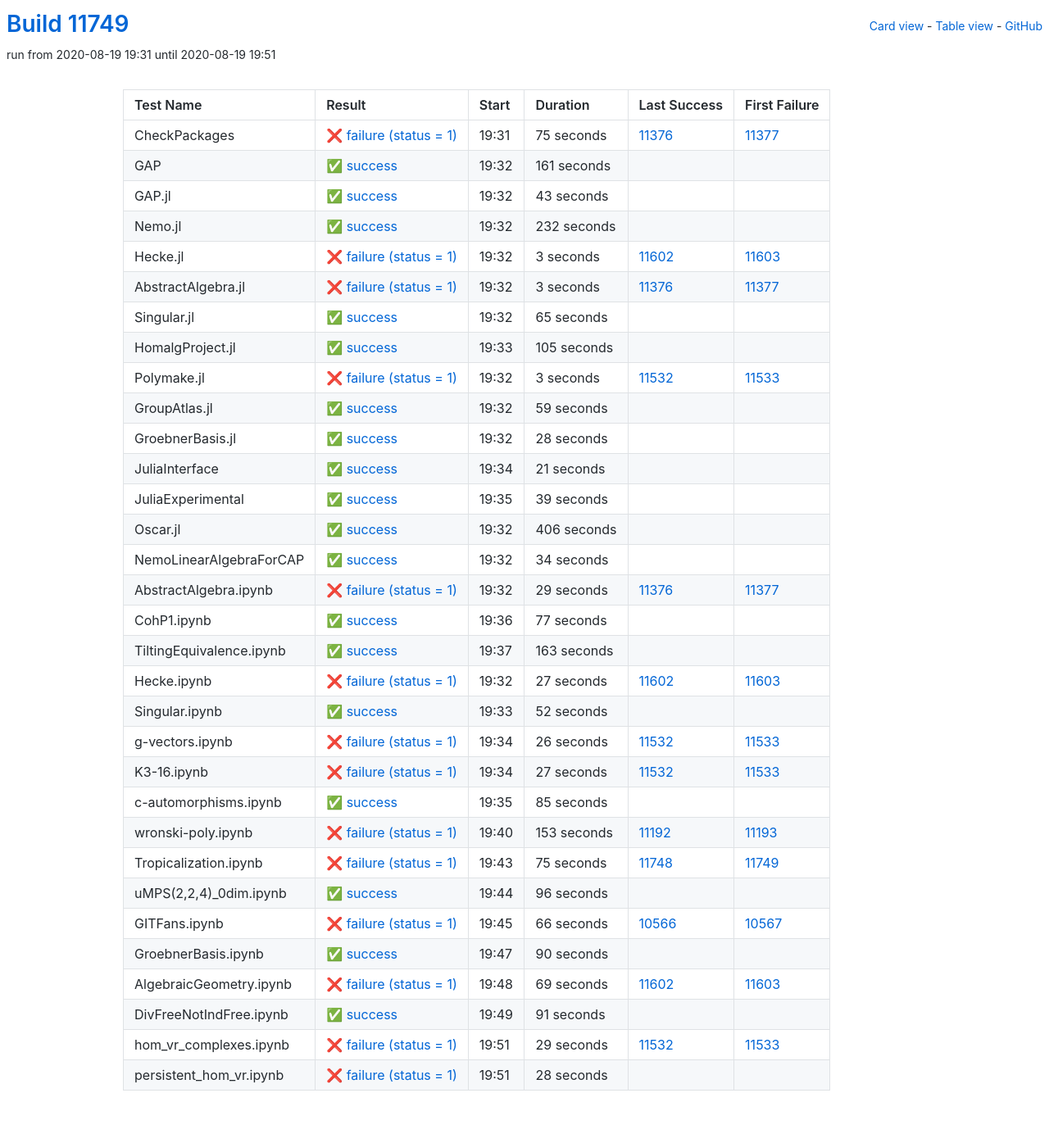
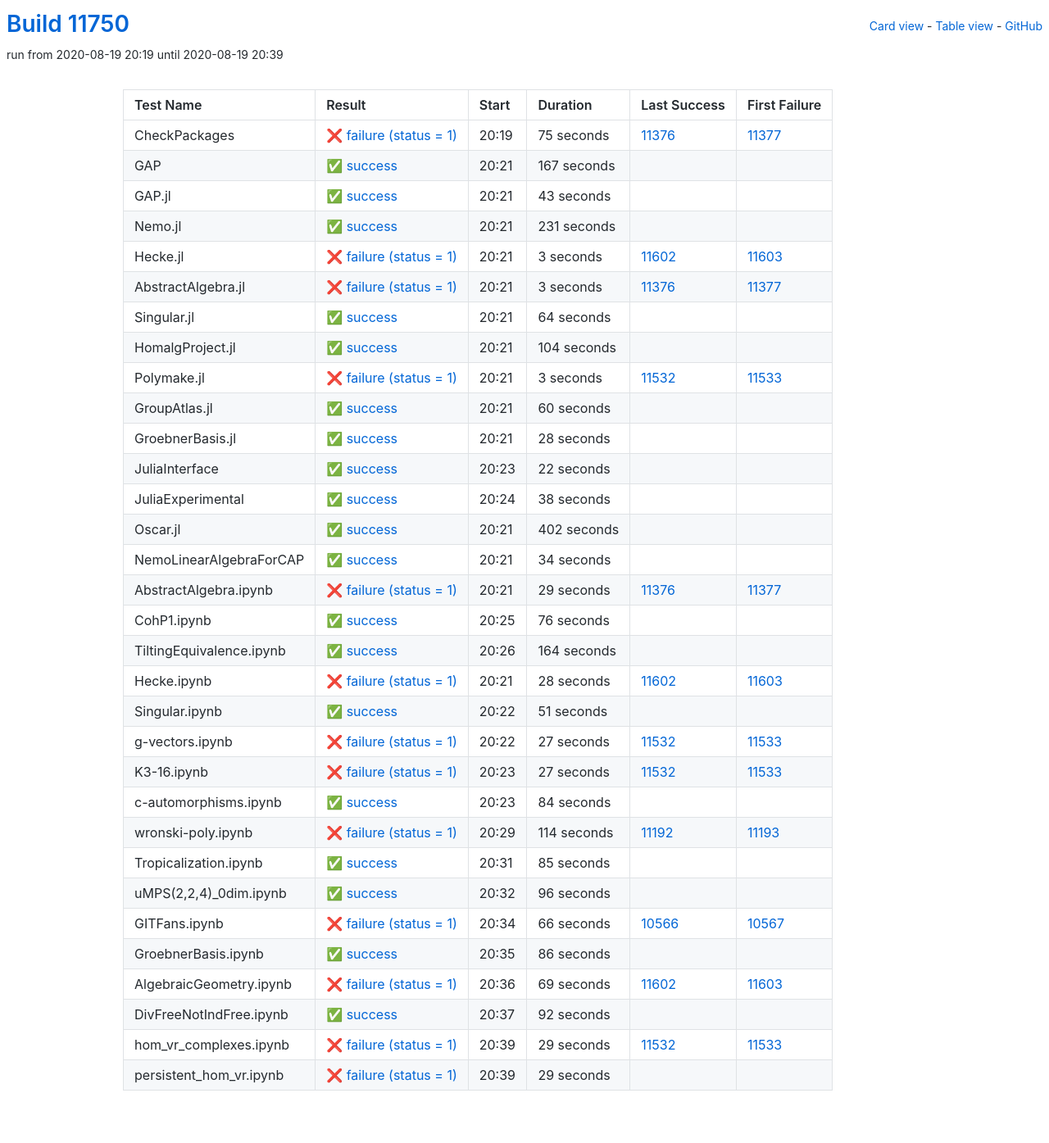
Before and after one commit to oscar-system/oscar-ci-status, a Jekyll site: the page built from table.html, in a window 1280 px wide. Shown: the whole page at 82% size. Built offline with Jekyll 4.4.1, drawn with Linux system fonts in a browser that asks for light colours.

Commit message:
Build #11750

```diff
--- a/_data/ci.yml
+++ b/_data/ci.yml
@@ -1,6 +1,6 @@
 ---
-build: 11749
-build_url: https://oscarci.mathematik.uni-kl.de/job/oscar/11749/
+build: 11750
+build_url: https://oscarci.mathematik.uni-kl.de/job/oscar/11750/
 job: oscar
 organization: oscar-system
 repo: oscar-ci-status
@@ -8,8 +8,8 @@
 tests:
 - name: CheckPackages
   id: checkpackages
-  log: https://oscarci.mathematik.uni-kl.de/job/oscar/11749/artifact/logs/build-11749/CheckPackages.log
-  start: 2020-08-19 19:31
+  log: https://oscarci.mathematik.uni-kl.de/job/oscar/11750/artifact/logs/build-11750/CheckPackages.log
+  start: 2020-08-19 20:19
   success: false
   exitcode: 1
   status: failure
@@ -20,20 +20,20 @@
   first_failure_url: https://oscarci.mathematik.uni-kl.de/job/oscar/11377/
 - name: GAP
   id: gap
-  log: https://oscarci.mathematik.uni-kl.de/job/oscar/11749/artifact/logs/build-11749/GAP.log
-  start: 2020-08-19 19:32
+  log: https://oscarci.mathematik.uni-kl.de/job/oscar/11750/artifact/logs/build-11750/GAP.log
+  start: 2020-08-19 20:21
   success: true
   exitcode: 0
   status: success
-  duration: 161
+  duration: 167
   last_success: false
   last_success_url:
   first_failure: false
   first_failure_url:
 - name: GAP.jl
   id: gap-jl
-  log: https://oscarci.mathematik.uni-kl.de/job/oscar/11749/artifact/logs/build-11749/GAP.jl.log
-  start: 2020-08-19 19:32
+  log: https://oscarci.mathematik.uni-kl.de/job/oscar/11750/artifact/logs/build-11750/GAP.jl.log
+  start: 2020-08-19 20:21
   success: true
   exitcode: 0
   status: success
@@ -44,20 +44,20 @@
   first_failure_url:
 - name: Nemo.jl
   id: nemo-jl
-  log: https://oscarci.mathematik.uni-kl.de/job/oscar/11749/artifact/logs/build-11749/Nemo.jl.log
-  start: 2020-08-19 19:32
+  log: https://oscarci.mathematik.uni-kl.de/job/oscar/11750/artifact/logs/build-11750/Nemo.jl.log
+  start: 2020-08-19 20:21
   success: true
   exitcode: 0
   status: success
-  duration: 232
+  duration: 231
   last_success: false
   last_success_url:
   first_failure: false
   first_failure_url:
 - name: Hecke.jl
   id: hecke-jl
-  log: https://oscarci.mathematik.uni-kl.de/job/oscar/11749/artifact/logs/build-11749/Hecke.jl.log
-  start: 2020-08-19 19:32
+  log: https://oscarci.mathematik.uni-kl.de/job/oscar/11750/artifact/logs/build-11750/Hecke.jl.log
+  start: 2020-08-19 20:21
   success: false
   exitcode: 1
   status: failure
@@ -68,8 +68,8 @@
   first_failure_url: https://oscarci.mathematik.uni-kl.de/job/oscar/11603/
 - name: AbstractAlgebra.jl
   id: abstractalgebra-jl
-  log: https://oscarci.mathematik.uni-kl.de/job/oscar/11749/artifact/logs/build-11749/AbstractAlgebra.jl.log
-  start: 2020-08-19 19:32
+  log: https://oscarci.mathematik.uni-kl.de/job/oscar/11750/artifact/logs/build-11750/AbstractAlgebra.jl.log
+  start: 2020-08-19 20:21
   success: false
   exitcode: 1
   status: failure
@@ -80,32 +80,32 @@
   first_failure_url: https://oscarci.mathematik.uni-kl.de/job/oscar/11377/
 - name: Singular.jl
   id: singular-jl
-  log: https://oscarci.mathematik.uni-kl.de/job/oscar/11749/artifact/logs/build-11749/Singular.jl.log
-  start: 2020-08-19 19:32
+  log: https://oscarci.mathematik.uni-kl.de/job/oscar/11750/artifact/logs/build-11750/Singular.jl.log
+  start: 2020-08-19 20:21
   success: true
   exitcode: 0
   status: success
-  duration: 65
+  duration: 64
   last_success: false
   last_success_url:
   first_failure: false
   first_failure_url:
 - name: HomalgProject.jl
   id: homalgproject-jl
-  log: https://oscarci.mathematik.uni-kl.de/job/oscar/11749/artifact/logs/build-11749/HomalgProject.jl.log
-  start: 2020-08-19 19:33
+  log: https://oscarci.mathematik.uni-kl.de/job/oscar/11750/artifact/logs/build-11750/HomalgProject.jl.log
+  start: 2020-08-19 20:21
   success: true
   exitcode: 0
   status: success
-  duration: 105
+  duration: 104
   last_success: false
   last_success_url:
   first_failure: false
   first_failure_url:
 - name: Polymake.jl
   id: polymake-jl
-  log: https://oscarci.mathematik.uni-kl.de/job/oscar/11749/artifact/logs/build-11749/Polymake.jl.log
-  start: 2020-08-19 19:32
+  log: https://oscarci.mathematik.uni-kl.de/job/oscar/11750/artifact/logs/build-11750/Polymake.jl.log
+  start: 2020-08-19 20:21
   success: false
   exitcode: 1
   status: failure
@@ -116,20 +116,20 @@
   first_failure_url: https://oscarci.mathematik.uni-kl.de/job/oscar/11533/
 - name: GroupAtlas.jl
   id: groupatlas-jl
-  log: https://oscarci.mathematik.uni-kl.de/job/oscar/11749/artifact/logs/build-11749/GroupAtlas.jl.log
-  start: 2020-08-19 19:32
+  log: https://oscarci.mathematik.uni-kl.de/job/oscar/11750/artifact/logs/build-11750/GroupAtlas.jl.log
+  start: 2020-08-19 20:21
   success: true
   exitcode: 0
   status: success
-  duration: 59
+  duration: 60
   last_success: false
   last_success_url:
   first_failure: false
   first_failure_url:
 - name: GroebnerBasis.jl
   id: groebnerbasis-jl
-  log: https://oscarci.mathematik.uni-kl.de/job/oscar/11749/artifact/logs/build-11749/GroebnerBasis.jl.log
-  start: 2020-08-19 19:32
+  log: https://oscarci.mathematik.uni-kl.de/job/oscar/11750/artifact/logs/build-11750/GroebnerBasis.jl.log
+  start: 2020-08-19 20:21
   success: true
   exitcode: 0
   status: success
@@ -140,44 +140,44 @@
   first_failure_url:
 - name: JuliaInterface
   id: juliainterface
-  log: https://oscarci.mathematik.uni-kl.de/job/oscar/11749/artifact/logs/build-11749/JuliaInterface.log
-  start: 2020-08-19 19:34
+  log: https://oscarci.mathematik.uni-kl.de/job/oscar/11750/artifact/logs/build-11750/JuliaInterface.log
+  start: 2020-08-19 20:23
   success: true
   exitcode: 0
   status: success
-  duration: 21
+  duration: 22
   last_success: false
   last_success_url:
   first_failure: false
   first_failure_url:
 - name: JuliaExperimental
   id: juliaexperimental
-  log: https://oscarci.mathematik.uni-kl.de/job/oscar/11749/artifact/logs/build-11749/JuliaExperimental.log
-  start: 2020-08-19 19:35
+  log: https://oscarci.mathematik.uni-kl.de/job/oscar/11750/artifact/logs/build-11750/JuliaExperimental.log
+  start: 2020-08-19 20:24
   success: true
   exitcode: 0
   status: success
-  duration: 39
+  duration: 38
   last_success: false
   last_success_url:
   first_failure: false
   first_failure_url:
 - name: Oscar.jl
   id: oscar-jl
-  log: https://oscarci.mathematik.uni-kl.de/job/oscar/11749/artifact/logs/build-11749/Oscar.jl.log
-  start: 2020-08-19 19:32
+  log: https://oscarci.mathematik.uni-kl.de/job/oscar/11750/artifact/logs/build-11750/Oscar.jl.log
+  start: 2020-08-19 20:21
   success: true
   exitcode: 0
   status: success
-  duration: 406
+  duration: 402
   last_success: false
   last_success_url:
   first_failure: false
   first_failure_url:
 - name: NemoLinearAlgebraForCAP
   id: nemolinearalgebraforcap
-  log: https://oscarci.mathematik.uni-kl.de/job/oscar/11749/artifact/logs/build-11749/NemoLinearAlgebraForCAP.log
-  start: 2020-08-19 19:32
+  log: https://oscarci.mathematik.uni-kl.de/job/oscar/11750/artifact/logs/build-11750/NemoLinearAlgebraForCAP.log
+  start: 2020-08-19 20:21
   success: true
   exitcode: 0
   status: success
@@ -188,8 +188,8 @@
   first_failure_url:
 - name: AbstractAlgebra.ipynb
   id: abstractalgebra-ipynb
-  log: https://oscarci.mathematik.uni-kl.de/job/oscar/11749/artifact/logs/build-11749/AbstractAlgebra.ipynb.log
-  start: 2020-08-19 19:32
+  log: https://oscarci.mathematik.uni-kl.de/job/oscar/11750/artifact/logs/build-11750/AbstractAlgebra.ipynb.log
+  start: 2020-08-19 20:21
   success: false
   exitcode: 1
   status: failure
@@ -200,68 +200,68 @@
   first_failure_url: https://oscarci.mathematik.uni-kl.de/job/oscar/11377/
 - name: CohP1.ipynb
   id: cohp1-ipynb
-  log: https://oscarci.mathematik.uni-kl.de/job/oscar/11749/artifact/logs/build-11749/CohP1.ipynb.log
-  start: 2020-08-19 19:36
+  log: https://oscarci.mathematik.uni-kl.de/job/oscar/11750/artifact/logs/build-11750/CohP1.ipynb.log
+  start: 2020-08-19 20:25
   success: true
   exitcode: 0
   status: success
-  duration: 77
+  duration: 76
   last_success: false
   last_success_url:
   first_failure: false
   first_failure_url:
 - name: TiltingEquivalence.ipynb
   id: tiltingequivalence-ipynb
-  log: https://oscarci.mathematik.uni-kl.de/job/oscar/11749/artifact/logs/build-11749/TiltingEquivalence.ipynb.log
-  start: 2020-08-19 19:37
+  log: https://oscarci.mathematik.uni-kl.de/job/oscar/11750/artifact/logs/build-11750/TiltingEquivalence.ipynb.log
+  start: 2020-08-19 20:26
   success: true
   exitcode: 0
   status: success
-  duration: 163
+  duration: 164
   last_success: false
   last_success_url:
   first_failure: false
   first_failure_url:
 - name: Hecke.ipynb
   id: hecke-ipynb
-  log: https://oscarci.mathematik.uni-kl.de/job/oscar/11749/artifact/logs/build-11749/Hecke.ipynb.log
-  start: 2020-08-19 19:32
+  log: https://oscarci.mathematik.uni-kl.de/job/oscar/11750/artifact/logs/build-11750/Hecke.ipynb.log
+  start: 2020-08-19 20:21
   success: false
   exitcode: 1
   status: failure
-  duration: 27
+  duration: 28
   last_success: 11602
   last_success_url: https://oscarci.mathematik.uni-kl.de/job/oscar/11602/
   first_failure: 11603
   first_failure_url: https://oscarci.mathematik.uni-kl.de/job/oscar/11603/
 - name: Singular.ipynb
   id: singular-ipynb
-  log: https://oscarci.mathematik.uni-kl.de/job/oscar/11749/artifact/logs/build-11749/Singular.ipynb.log
-  start: 2020-08-19 19:33
+  log: https://oscarci.mathematik.uni-kl.de/job/oscar/11750/artifact/logs/build-11750/Singular.ipynb.log
+  start: 2020-08-19 20:22
   success: true
   exitcode: 0
   status: success
-  duration: 52
+  duration: 51
   last_success: false
   last_success_url:
   first_failure: false
   first_failure_url:
 - name: g-vectors.ipynb
   id: g-vectors-ipynb
-  log: https://oscarci.mathematik.uni-kl.de/job/oscar/11749/artifact/logs/build-11749/g-vectors.ipynb.log
-  start: 2020-08-19 19:34
+  log: https://oscarci.mathematik.uni-kl.de/job/oscar/11750/artifact/logs/build-11750/g-vectors.ipynb.log
+  start: 2020-08-19 20:22
   success: false
   exitcode: 1
   status: failure
-  duration: 26
+  duration: 27
   last_success: 11532
   last_success_url: https://oscarci.mathematik.uni-kl.de/job/oscar/11532/
   first_failure: 11533
   first_failure_url: https://oscarci.mathematik.uni-kl.de/job/oscar/11533/
 - name: K3-16.ipynb
   id: k3-16-ipynb
-  log: https://oscarci.mathematik.uni-kl.de/job/oscar/11749/artifact/logs/build-11749/K3-16.ipynb.log
-  start: 2020-08-19 19:34
+  log: https://oscarci.mathematik.uni-kl.de/job/oscar/11750/artifact/logs/build-11750/K3-16.ipynb.log
+  start: 2020-08-19 20:23
   success: false
   exitcode: 1
   status: failure
@@ -272,8 +272,32 @@
   first_failure_url: https://oscarci.mathematik.uni-kl.de/job/oscar/11533/
 - name: c-automorphisms.ipynb
   id: c-automorphisms-ipynb
-  log: https://oscarci.mathematik.uni-kl.de/job/oscar/11749/artifact/logs/build-11749/c-automorphisms.ipynb.log
-  start: 2020-08-19 19:35
+  log: https://oscarci.mathematik.uni-kl.de/job/oscar/11750/artifact/logs/build-11750/c-automorphisms.ipynb.log
+  start: 2020-08-19 20:23
+  success: true
+  exitcode: 0
+  status: success
+  duration: 84
+  last_success: false
+  last_success_url:
+  first_failure: false
+  first_failure_url:
+- name: wronski-poly.ipynb
+  id: wronski-poly-ipynb
+  log: https://oscarci.mathematik.uni-kl.de/job/oscar/11750/artifact/logs/build-11750/wronski-poly.ipynb.log
+  start: 2020-08-19 20:29
+  success: false
+  exitcode: 1
+  status: failure
+  duration: 114
+  last_success: 11192
+  last_success_url: https://oscarci.mathematik.uni-kl.de/job/oscar/11192/
+  first_failure: 11193
+  first_failure_url: https://oscarci.mathematik.uni-kl.de/job/oscar/11193/
+- name: Tropicalization.ipynb
+  id: tropicalization-ipynb
+  log: https://oscarci.mathematik.uni-kl.de/job/oscar/11750/artifact/logs/build-11750/Tropicalization.ipynb.log
+  start: 2020-08-19 20:31
   success: true
   exitcode: 0
   status: success
@@ -282,34 +306,10 @@
   last_success_url:
   first_failure: false
   first_failure_url:
-- name: wronski-poly.ipynb
-  id: wronski-poly-ipynb
-  log: https://oscarci.mathematik.uni-kl.de/job/oscar/11749/artifact/logs/build-11749/wronski-poly.ipynb.log
-  start: 2020-08-19 19:40
-  success: false
-  exitcode: 1
-  status: failure
-  duration: 153
-  last_success: 11192
-  last_success_url: https://oscarci.mathematik.uni-kl.de/job/oscar/11192/
-  first_failure: 11193
-  first_failure_url: https://oscarci.mathematik.uni-kl.de/job/oscar/11193/
-- name: Tropicalization.ipynb
-  id: tropicalization-ipynb
-  log: https://oscarci.mathematik.uni-kl.de/job/oscar/11749/artifact/logs/build-11749/Tropicalization.ipynb.log
-  start: 2020-08-19 19:43
-  success: false
-  exitcode: 1
-  status: failure
-  duration: 75
-  last_success: 11748
-  last_success_url: https://oscarci.mathematik.uni-kl.de/job/oscar/11748/
-  first_failure: 11749
-  first_failure_url: https://oscarci.mathematik.uni-kl.de/job/oscar/11749/
 - name: uMPS(2,2,4)_0dim.ipynb
   id: umps-2-2-4-0dim-ipynb
-  log: https://oscarci.mathematik.uni-kl.de/job/oscar/11749/artifact/logs/build-11749/uMPS-2-2-4-_0dim.ipynb.log
-  start: 2020-08-19 19:44
+  log: https://oscarci.mathematik.uni-kl.de/job/oscar/11750/artifact/logs/build-11750/uMPS-2-2-4-_0dim.ipynb.log
+  start: 2020-08-19 20:32
   success: true
   exitcode: 0
   status: success
@@ -320,8 +320,8 @@
   first_failure_url:
 - name: GITFans.ipynb
   id: gitfans-ipynb
-  log: https://oscarci.mathematik.uni-kl.de/job/oscar/11749/artifact/logs/build-11749/GITFans.ipynb.log
-  start: 2020-08-19 19:45
+  log: https://oscarci.mathematik.uni-kl.de/job/oscar/11750/artifact/logs/build-11750/GITFans.ipynb.log
+  start: 2020-08-19 20:34
   success: false
   exitcode: 1
   status: failure
@@ -332,20 +332,20 @@
   first_failure_url: https://oscarci.mathematik.uni-kl.de/job/oscar/10567/
 - name: GroebnerBasis.ipynb
   id: groebnerbasis-ipynb
-  log: https://oscarci.mathematik.uni-kl.de/job/oscar/11749/artifact/logs/build-11749/GroebnerBasis.ipynb.log
-  start: 2020-08-19 19:47
+  log: https://oscarci.mathematik.uni-kl.de/job/oscar/11750/artifact/logs/build-11750/GroebnerBasis.ipynb.log
+  start: 2020-08-19 20:35
   success: true
   exitcode: 0
   status: success
-  duration: 90
+  duration: 86
   last_success: false
   last_success_url:
   first_failure: false
   first_failure_url:
 - name: AlgebraicGeometry.ipynb
   id: algebraicgeometry-ipynb
-  log: https://oscarci.mathematik.uni-kl.de/job/oscar/11749/artifact/logs/build-11749/AlgebraicGeometry.ipynb.log
-  start: 2020-08-19 19:48
+  log: https://oscarci.mathematik.uni-kl.de/job/oscar/11750/artifact/logs/build-11750/AlgebraicGeometry.ipynb.log
+  start: 2020-08-19 20:36
   success: false
   exitcode: 1
   status: failure
@@ -356,20 +356,20 @@
   first_failure_url: https://oscarci.mathematik.uni-kl.de/job/oscar/11603/
 - name: DivFreeNotIndFree.ipynb
   id: divfreenotindfree-ipynb
-  log: https://oscarci.mathematik.uni-kl.de/job/oscar/11749/artifact/logs/build-11749/DivFreeNotIndFree.ipynb.log
-  start: 2020-08-19 19:49
+  log: https://oscarci.mathematik.uni-kl.de/job/oscar/11750/artifact/logs/build-11750/DivFreeNotIndFree.ipynb.log
+  start: 2020-08-19 20:37
   success: true
   exitcode: 0
   status: success
-  duration: 91
+  duration: 92
   last_success: false
   last_success_url:
   first_failure: false
   first_failure_url:
 - name: hom_vr_complexes.ipynb
   id: hom-vr-complexes-ipynb
-  log: https://oscarci.mathematik.uni-kl.de/job/oscar/11749/artifact/logs/build-11749/hom_vr_complexes.ipynb.log
-  start: 2020-08-19 19:51
+  log: https://oscarci.mathematik.uni-kl.de/job/oscar/11750/artifact/logs/build-11750/hom_vr_complexes.ipynb.log
+  start: 2020-08-19 20:39
   success: false
   exitcode: 1
   status: failure
@@ -380,12 +380,12 @@
   first_failure_url: https://oscarci.mathematik.uni-kl.de/job/oscar/11533/
 - name: persistent_hom_vr.ipynb
   id: persistent-hom-vr-ipynb
-  log: https://oscarci.mathematik.uni-kl.de/job/oscar/11749/artifact/logs/build-11749/persistent_hom_vr.ipynb.log
-  start: 2020-08-19 19:51
+  log: https://oscarci.mathematik.uni-kl.de/job/oscar/11750/artifact/logs/build-11750/persistent_hom_vr.ipynb.log
+  start: 2020-08-19 20:39
   success: false
   exitcode: 1
   status: failure
-  duration: 28
+  duration: 29
   last_success: false
   last_success_url:
   first_failure: false
```
Also changed, not shown: README.md.
